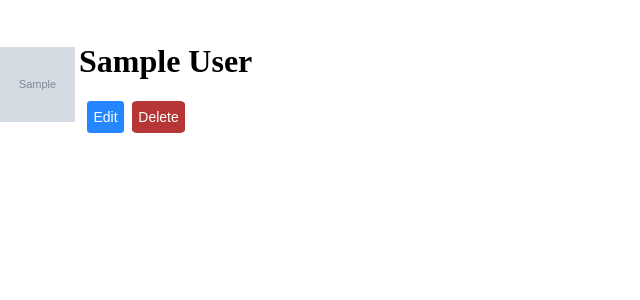
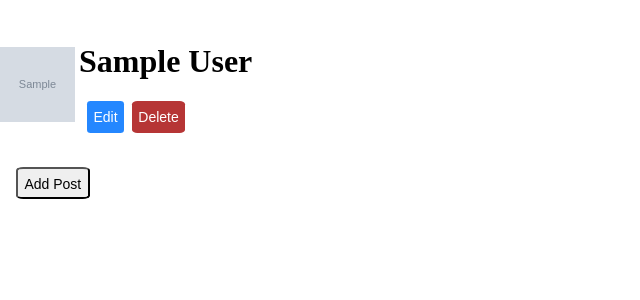
Before and after one commit to Rajayne/Blogly, a Flask app: page /users/1 in a window 1280 px wide. Shown: the part 54-354 px from the top of the page, without its empty margins (0-640 px from the left). Run offline with Flask 3, Linux system fonts and the light colour scheme; tables that the repository leaves empty hold one stand-in row (values such as "Sample post"); grey boxes marked "Sample" are stand-in pictures.

Commit message:
Create new routes to create, view, edit, and delete posts

```diff
--- a/models.py
+++ b/models.py
@@ -41,7 +41,7 @@ class Post(db.Model):
     title = db.Column(db.String(15),
                       nullable=False)
 
-    content = db.Column(db.String(15),
+    content = db.Column(db.String(128),
                         nullable=False)
 
     created_at = db.Column(db.DateTime)
--- a/static/app.css
+++ b/static/app.css
@@ -58,6 +58,10 @@ button {
     background: rgb(182, 53, 53);
 }
 
+.posts {
+    margin: 1rem;
+}
+
 .cancel {
     color: black;
     text-decoration: none;
--- a/templates/user.html
+++ b/templates/user.html
@@ -21,4 +21,11 @@
         </form>
     </div>
 </div>
+
+<br><br>
+<div class="posts">
+    <form action="/">
+        <button>Add Post</button>
+    </form>
+</div>
 {% endblock %}
```
Also changed, not shown: app.py (+24 -0 lines).
